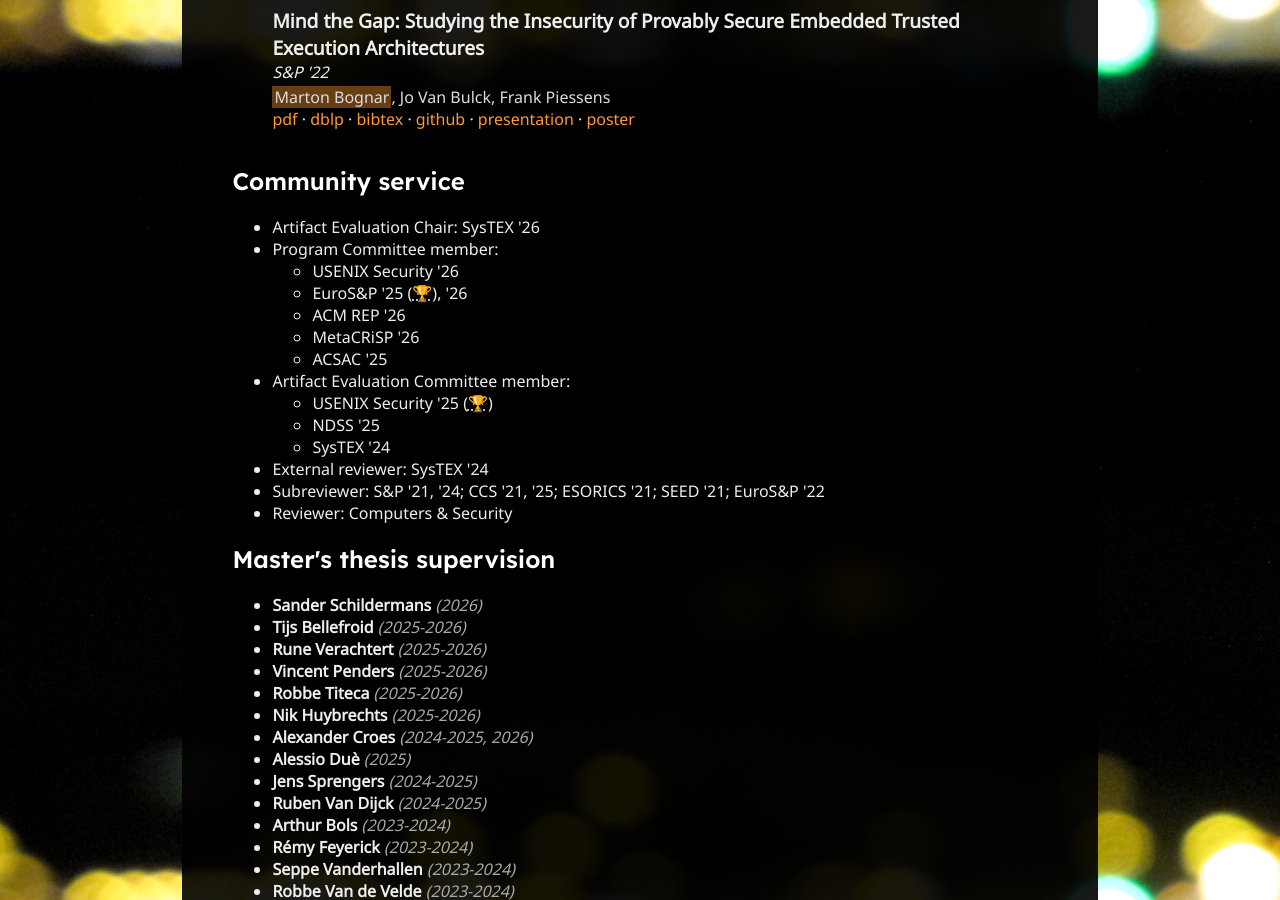
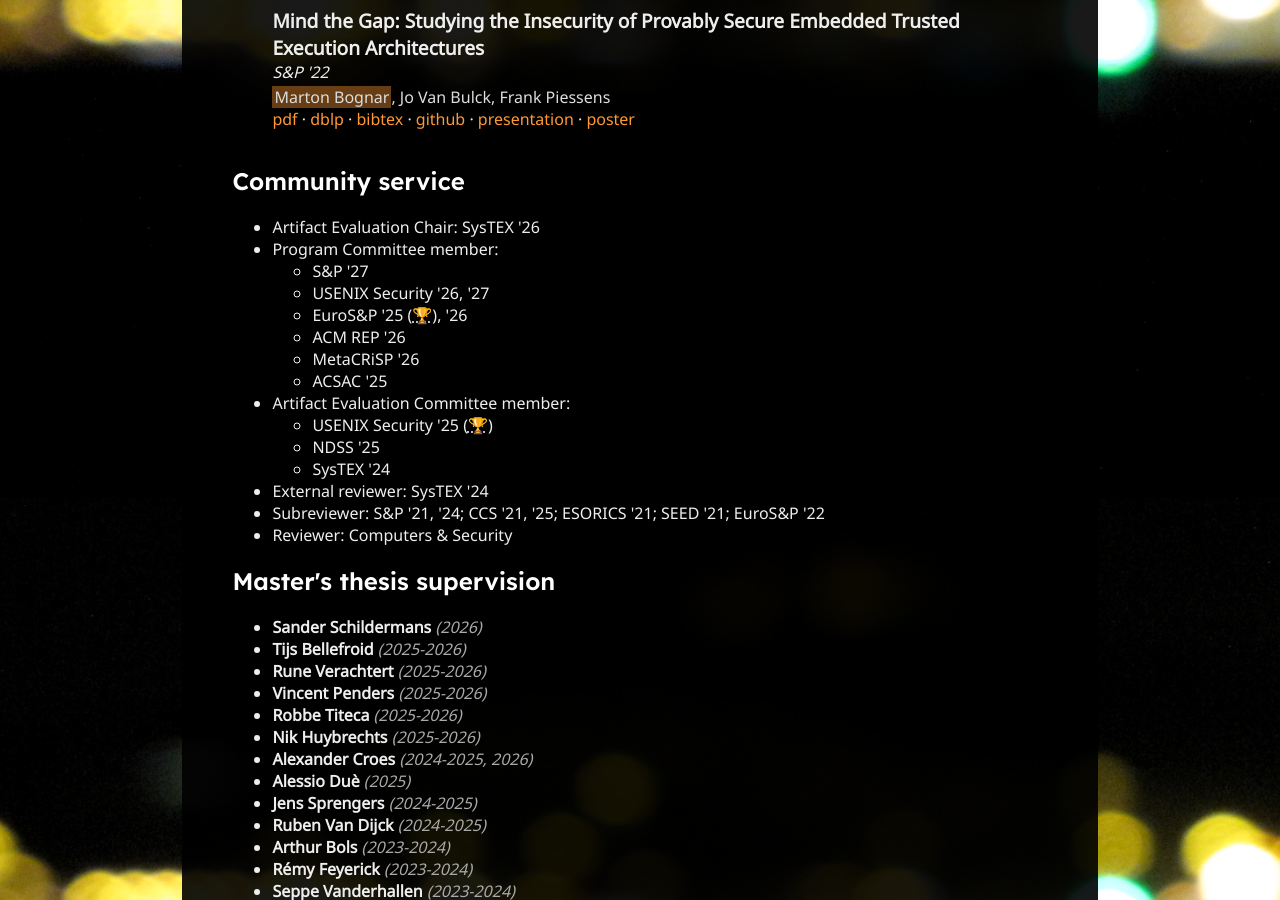
Before and after one commit to martonbognar/martonbognar.github.io, a Jekyll site: the page built from index.html, in a window 1280 px wide and 900 px high, scrolled down 3102 px. Built offline with Jekyll 4.4.1, drawn with Linux system fonts in a browser that asks for light colours.

Commit message:
New PC memberships

```diff
--- a/index.html
+++ b/index.html
@@ -265,7 +265,8 @@
   <li>Artifact Evaluation Chair: SysTEX '26</li>
   <li>Program Committee member:
     <ul>
-      <li>USENIX Security '26</li>
+      <li>S&P '27</li>
+      <li>USENIX Security '26, '27</li>
       <li>EuroS&P '25 (<abbr title="Noteworthy Reviewer">🏆</abbr>), '26</li>
       <li>ACM REP '26</li>
       <li>MetaCRiSP '26</li>
```
